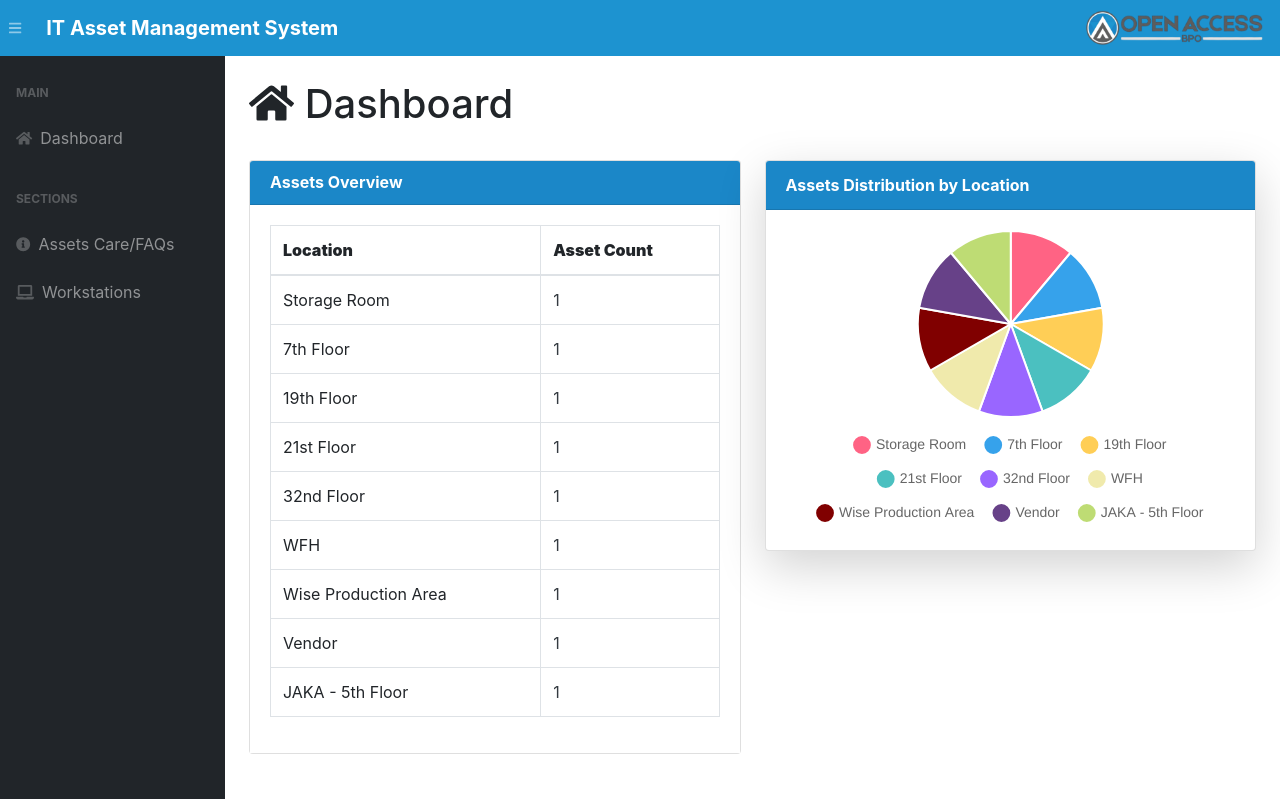
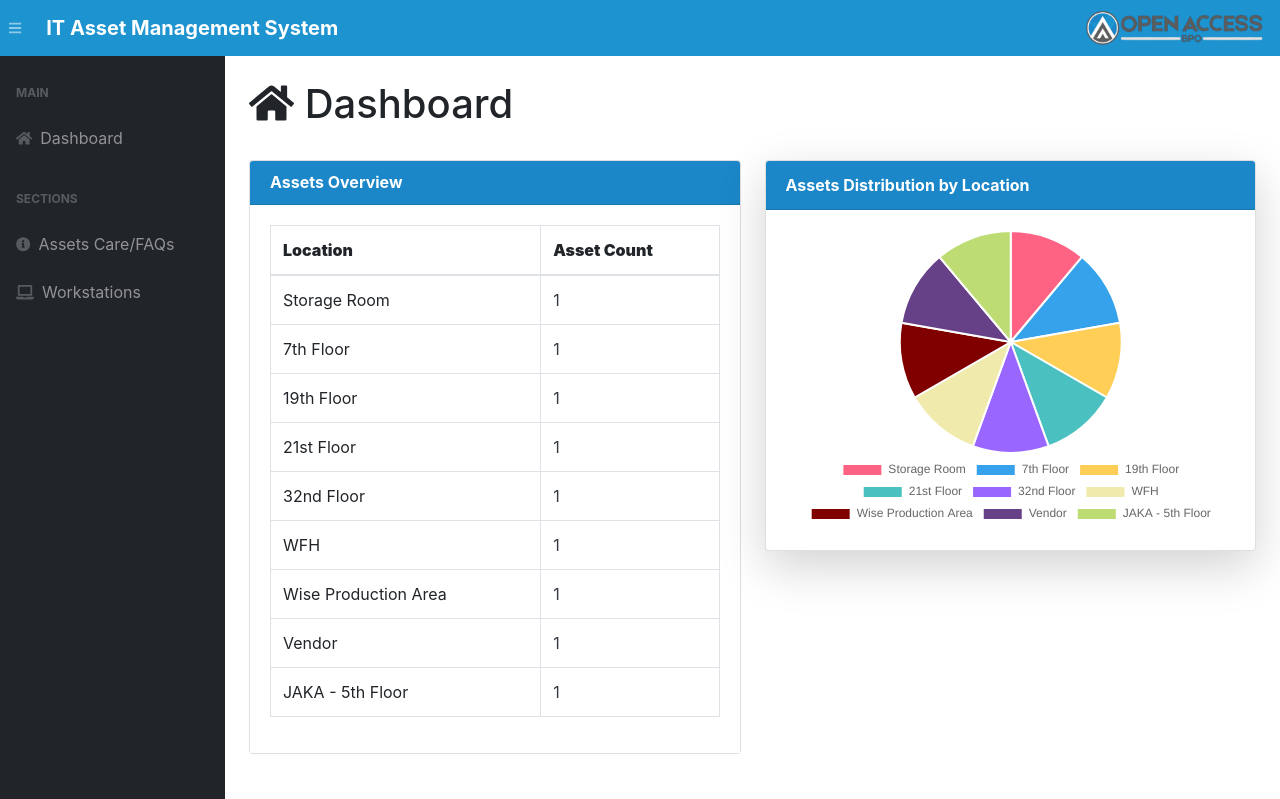
Before and after one commit to louisedawn/ITAM_System_OpenAccess, a Flask app: template templates/index.html in a window 1280 px wide. Shown: the top 799 px of the page. Run offline with Flask 3, Linux system fonts and the light colour scheme; the template is opened without the code that fills it: most values are stand-ins (such as "Sample title", 1, 10 or a date in 2020); some libraries are stand-ins or nearby versions.

Commit message:
FINAL NA SANA

```diff
--- a/templates/index.html
+++ b/templates/index.html
@@ -131,6 +131,17 @@
 <script src="https://cdn.jsdelivr.net/npm/chart.js"></script>
 <script>
     document.addEventListener("DOMContentLoaded", function() {
+        const checkboxes = document.querySelectorAll(".form-check-input");
+        const table = document.getElementById("dashboardTable");
+        const rows = table.querySelectorAll("tbody tr");
+        window.redirectToInventory = function(serialNo) {
+            window.location.href = `/inventory?serial_no=${serialNo}`;
+        };
+        window.redirectToRequestInventory = function(serialNo) {
+            window.location.href = `/request-inventory?serial_no=${serialNo}`;
+        };
+
+        // Pie chart data
         const ctx = document.getElementById('assetsPieChart').getContext('2d');
         const assetCounts = [
             {{ storage_room_count }},
@@ -184,14 +195,7 @@
                     legend: {
                         display: true,
                         position: 'bottom',  // Position the legend at the bottom
-                        align: 'center',     // Center align the legend
-                        labels: {
-                            usePointStyle: true, // Use point style for labels
-                            padding: 20,         // Add padding between legend items
-                            font: {
-                                size: 14,         // Adjust font size
-                            },
-                        },
+                        align: 'center'     // Center align the legend
                     },
                     tooltip: {
                         enabled: true,
```
